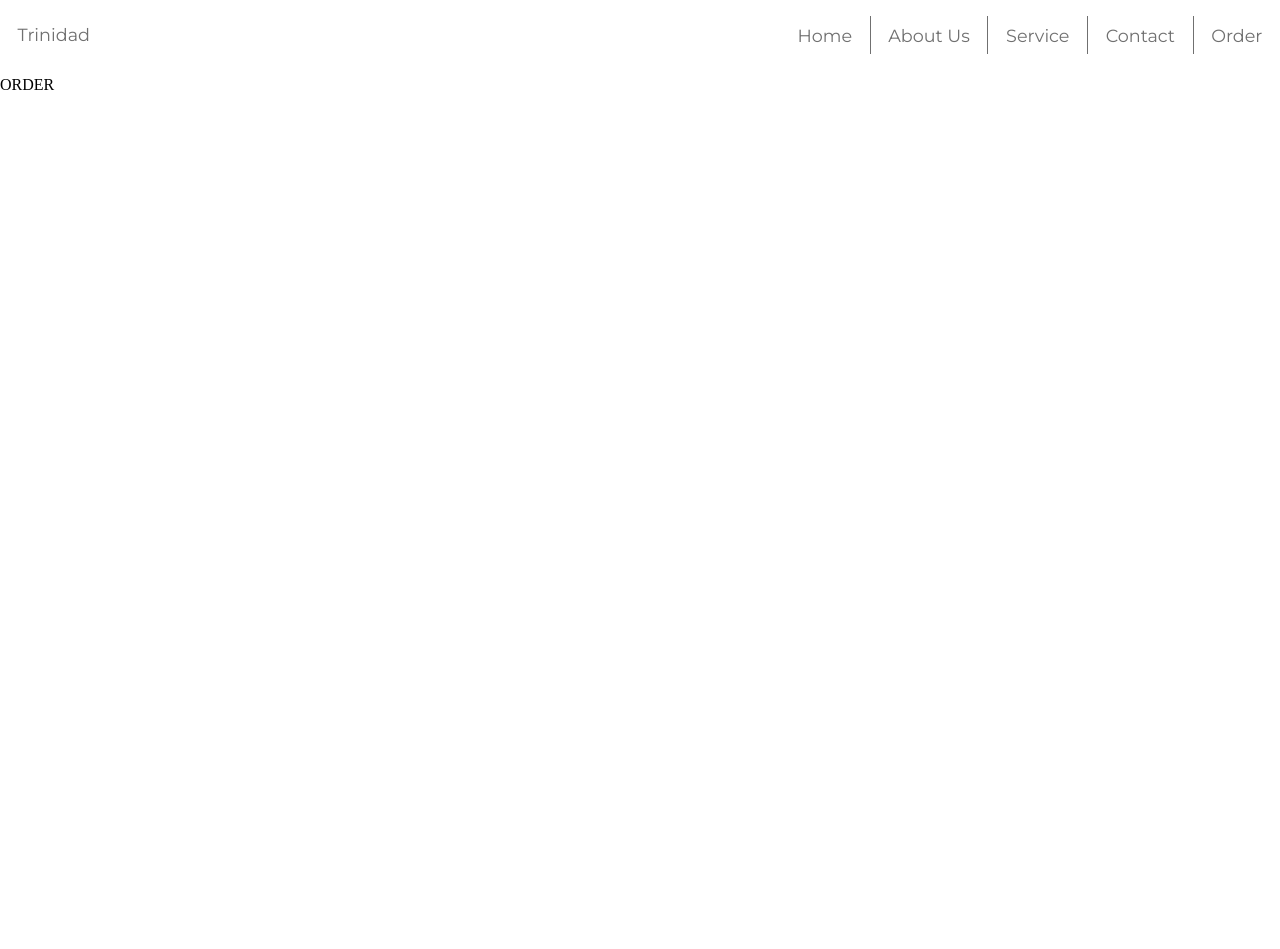
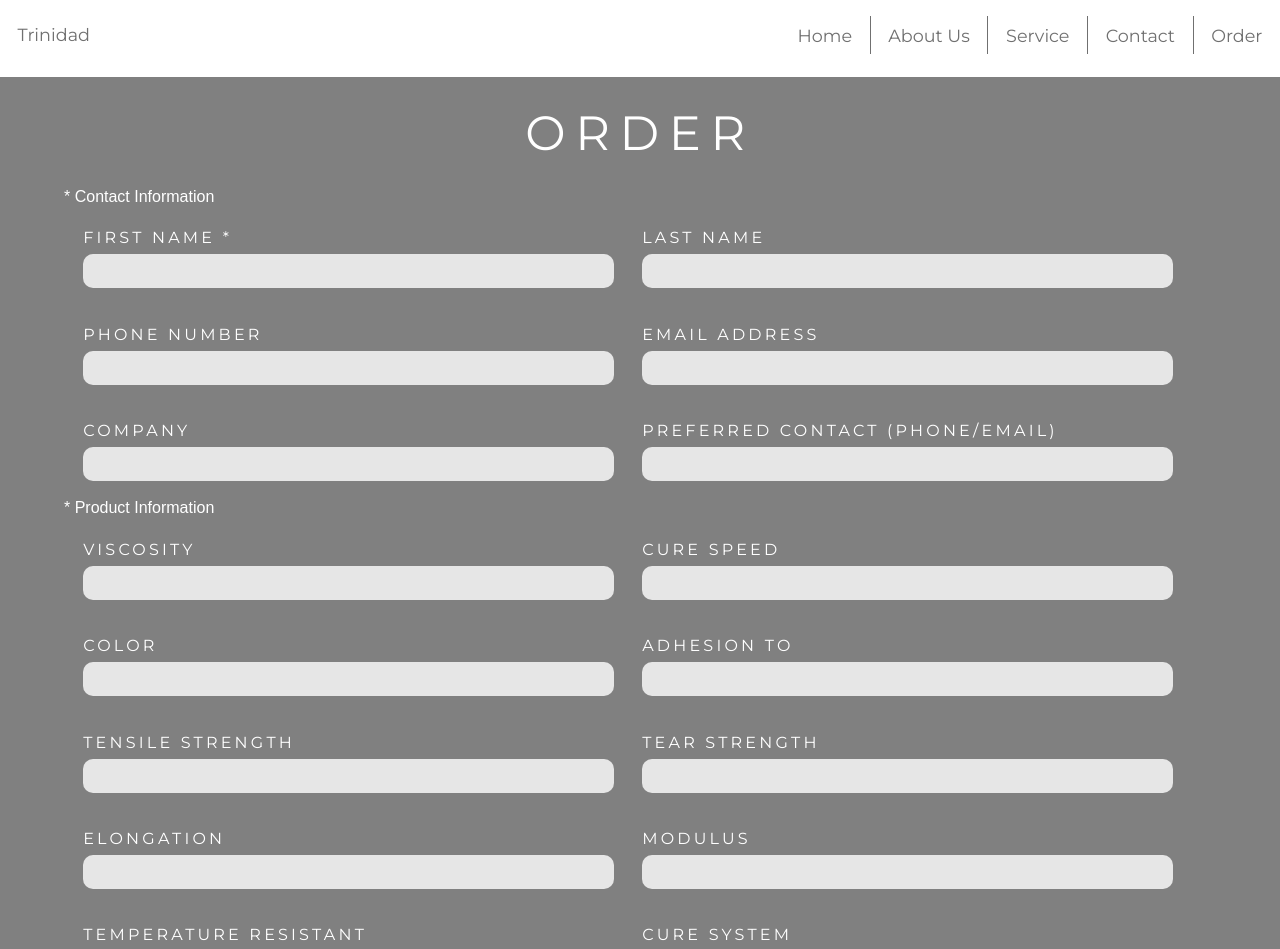
Before and after one commit to AurlinD/trinidad, a React (Create React App) app in the folder client/: page /order in a window 1280 px wide. Shown: the top 949 px of the page. Before the commit the page ends 800 px from the top, so only its background shows below. Built offline with nearby package versions, Linux system fonts and the light colour scheme.

Commit message:
started order component basic mockup

```diff
--- a/client/src/components/pages/Contact.js
+++ b/client/src/components/pages/Contact.js
@@ -4,69 +4,71 @@ import "../styles/contact.css";
 
 export default function Contact() {
   return (
-    <div className="wrapper">
-      <div className="header">LETS CONNECT</div>
-      <div className="content">
-        <div className="sub-header">
+    <div className="wrapper-contact">
+      <div className="header-contact">LETS CONNECT</div>
+      <div className="content-contact">
+        <div className="sub-header-contact">
           * Give our department 3-5 working days to get back to you
         </div>
-        <div className="boxes">
-          <div className="left-box">
-            <div className="left-box-fill-in">
-              <div className="row">
-                <div className="input">
-                  <div className="input-information">NAME *</div>
-                  <input className="input-field" type="text" />
+        <div className="boxes-contact">
+          <div className="left-box-contact">
+            <div className="left-box-fill-in-contact">
+              <div className="row-contact">
+                <div className="input-contact">
+                  <div className="input-information-contact">NAME *</div>
+                  <input className="input-field-contact" type="text" />
                 </div>
-                <div className="input">
-                  <div className="input-information">PHONE NUMBER</div>
-                  <input className="input-field" type="text" />
+                <div className="input-contact">
+                  <div className="input-information-contact">PHONE NUMBER</div>
+                  <input className="input-field-contact" type="text" />
                 </div>
               </div>
 
-              <div className="row">
-                <div className="input">
-                  <div className="input-information">COMPANY</div>
-                  <input className="input-field" type="text" />
+              <div className="row-contact">
+                <div className="input-contact">
+                  <div className="input-information-contact">COMPANY</div>
+                  <input className="input-field-contact" type="text" />
                 </div>
-                <div className="input">
-                  <div className="input-information">E-MAIL ADDRESS *</div>
-                  <input className="input-field" type="text" />
+                <div className="input-contact">
+                  <div className="input-information-contact">
+                    E-MAIL ADDRESS *
+                  </div>
+                  <input className="input-field-contact" type="text" />
                 </div>
               </div>
-              <div className="message">
-                <div className="message-input">MESSAGE</div>
-                <textarea className="message-field" />
+              <div className="message-contact">
+                <div className="message-input-contact">MESSAGE</div>
+                <textarea className="message-field-contact" />
               </div>
             </div>
           </div>
 
-          <div className="right-box">
-            <div className="right-box-header">
+          <div className="right-box-contact">
+            <div className="right-box-header-contact">
               EMAIL
-              <div className="right-box-content">email@gmail.com</div>
+              <div className="right-box-content-contact">email@gmail.com</div>
             </div>
-            <div className="right-box-header">
+            <div className="right-box-header-contact">
               NUMBER
-              <div className="right-box-content">000-000-000</div>
+              <div className="right-box-content-contact">000-000-000</div>
             </div>
-            <div className="right-box-header">
+            <div className="right-box-header-contact">
               OFFICE
-              <div className="right-box-content">
+              <div className="right-box-content-contact">
                 STREET NAME
                 <br />
                 COUNTRY CITY
               </div>
             </div>
-            <div className="right-box-header">
+            <div className="right-box-header-contact">
               FOLLOW US
-              <div className="right-box-content">emoticons</div>
+              <div className="right-box-content-contact">emoticons</div>
             </div>
           </div>
         </div>
-        <button className="send-button">
-          <div className="left-content-button">SEND</div>
-          <div className="right-content-button">
+        <button className="send-button-contact">
+          <div className="left-content-button-contact">SEND</div>
+          <div className="right-content-button-contact">
             <i class="far fa-paper-plane fa-2x"></i>
           </div>
         </button>
--- a/client/src/components/pages/Order.js
+++ b/client/src/components/pages/Order.js
@@ -1,5 +1,113 @@
 import React from "react";
+import "../styles/reset.css";
+import "../styles/order.css";
 
 export default function Order() {
-  return <div>ORDER</div>;
+  return (
+    <div className="wrapper-order">
+      <div className="header-order">ORDER</div>
+      <div className="content-order">
+        <div className="contact-order">
+          <div className="sub-header-contact-order">* Contact Information</div>
+          <div className="box-contact-order">
+            <div className="row-contact">
+              <div className="input-contact">
+                <div className="input-information-contact">FIRST NAME *</div>
+                <input className="input-field-contact" type="text" />
+              </div>
+              <div className="input-contact">
+                <div className="input-information-contact">LAST NAME</div>
+                <input className="input-field-contact" type="text" />
+              </div>
+            </div>
+            <div className="row-contact">
+              <div className="input-contact">
+                <div className="input-information-contact">PHONE NUMBER</div>
+                <input className="input-field-contact" type="text" />
+              </div>
+              <div className="input-contact">
+                <div className="input-information-contact">EMAIL ADDRESS</div>
+                <input className="input-field-contact" type="text" />
+              </div>
+            </div>
+            <div className="row-contact">
+              <div className="input-contact">
+                <div className="input-information-contact">COMPANY</div>
+                <input className="input-field-contact" type="text" />
+              </div>
+              <div className="input-contact">
+                <div className="input-information-contact">
+                  PREFERRED CONTACT (PHONE/EMAIL)
+                </div>
+                <input className="input-field-contact" type="text" />
+              </div>
+            </div>
+          </div>
+        </div>
+        <div className="contact-order">
+          <div className="sub-header-contact-order">* Product Information</div>
+          <div className="box-contact-order">
+            <div className="row-contact">
+              <div className="input-contact">
+                <div className="input-information-contact">VISCOSITY</div>
+                <input className="input-field-contact" type="text" />
+              </div>
+              <div className="input-contact">
+                <div className="input-information-contact">CURE SPEED</div>
+                <input className="input-field-contact" type="text" />
+              </div>
+            </div>
+            <div className="row-contact">
+              <div className="input-contact">
+                <div className="input-information-contact">COLOR</div>
+                <input className="input-field-contact" type="text" />
+              </div>
+              <div className="input-contact">
+                <div className="input-information-contact">ADHESION TO</div>
+                <input className="input-field-contact" type="text" />
+              </div>
+            </div>
+            <div className="row-contact">
+              <div className="input-contact">
+                <div className="input-information-contact">
+                  TENSILE STRENGTH
+                </div>
+                <input className="input-field-contact" type="text" />
+              </div>
+              <div className="input-contact">
+                <div className="input-information-contact">TEAR STRENGTH</div>
+                <input className="input-field-contact" type="text" />
+              </div>
+            </div>
+            <div className="row-contact">
+              <div className="input-contact">
+                <div className="input-information-contact">ELONGATION</div>
+                <input className="input-field-contact" type="text" />
+              </div>
+              <div className="input-contact">
+                <div className="input-information-contact">MODULUS</div>
+                <input className="input-field-contact" type="text" />
+              </div>
+            </div>
+            <div className="row-contact">
+              <div className="input-contact">
+                <div className="input-information-contact">
+                  TEMPERATURE RESISTANT
+                </div>
+                <input className="input-field-contact" type="text" />
+              </div>
+              <div className="input-contact">
+                <div className="input-information-contact">CURE SYSTEM</div>
+                <input className="input-field-contact" type="text" />
+              </div>
+            </div>
+          </div>
+        </div>
+        <div className="message-contact">
+          <div className="message-input-contact">ADDITIONAL COMMENTS</div>
+          <textarea className="message-field-contact" />
+        </div>
+      </div>
+    </div>
+  );
 }
--- a/client/src/components/styles/contact.css
+++ b/client/src/components/styles/contact.css
@@ -1,4 +1,4 @@
-.wrapper {
+.wrapper-contact {
   font-family: "Montserrat";
   background-image: url("/lib/contact.jpg");
   background-size: cover;
@@ -7,61 +7,61 @@
   z-index: -10;
 }
 
-.header {
+.header-contact {
   text-align: center;
   color: white;
   font-size: 48px;
-  padding: 2vh 0;
+  padding: 4vh 0;
   letter-spacing: 0.2em;
 }
 
-.content {
+.content-contact {
   display: flex;
   flex-direction: column;
   width: 90%;
   margin: 0 auto;
 }
 
-.boxes {
+.boxes-contact {
   color: white;
   display: flex;
   flex-direction: row;
   height: 90%;
 }
 
-.sub-header {
+.sub-header-contact {
   font-family: sans-serif;
   color: white;
   padding-bottom: 0.4em;
 }
 
-.left-box {
+.left-box-contact {
   z-index: 0;
   width: 65%;
 }
 
-.left-box-fill-in {
+.left-box-fill-in-contact {
   background: rgba(255, 255, 255, 0.3);
   height: 100%;
 }
-.row {
+.row-contact {
   display: flex;
   flex-direction: row;
   padding: 0.2em;
 }
 
-.input {
+.input-contact {
   width: 46%;
   padding: 1em;
 }
 
-.input-information {
+.input-information-contact {
   color: rgba(255, 255, 255, 1);
   margin-bottom: 1vh;
   letter-spacing: 0.2em;
 }
 
-.input-field {
+.input-field-contact {
   background: rgba(255, 255, 255, 0.8);
   width: 100%;
   border-style: none;
@@ -70,11 +70,11 @@
   font-size: 1.1em;
 }
 
-.message {
+.message-contact {
   padding: 1.2em;
 }
 
-.message-input {
+.message-input-contact {
   margin-bottom: 1vh;
   letter-spacing: 0.2em;
 }
@@ -91,19 +91,19 @@ textarea {
   font-size: 1.1em;
 }
 
-.right-box {
+.right-box-contact {
   margin: 0 1vw;
   width: 30%;
   background: rgba(255, 255, 255, 0.3);
   /* opacity: 0.6; */
 }
 
-.right-box-header {
+.right-box-header-contact {
   padding: 1.2em;
   letter-spacing: 0.2em;
 }
 
-.right-box-content {
+.right-box-content-contact {
   font-family: sans-serif;
   letter-spacing: 0;
 }
@@ -121,7 +121,7 @@ textarea {
   color: #3e5ba9;
 }
 
-.send-button {
+.send-button-contact {
   display: inline-flex;
   flex-direction: row;
   justify-content: space-between;
@@ -137,7 +137,7 @@ textarea {
   border-radius: 10px;
 }
 
-.left-content-button {
+.left-content-button-contact {
   font-family: "Montserrat";
   font-size: 24px;
   letter-spacing: 0.2em;
--- /dev/null
+++ b/client/src/components/styles/order.css
@@ -0,0 +1,28 @@
+.wrapper-order {
+  background: grey;
+  font-family: "Montserrat";
+  background-size: cover;
+  margin: 0 auto;
+  z-index: -10;
+}
+
+.header-order {
+  text-align: center;
+  color: white;
+  font-size: 48px;
+  padding: 4vh 0;
+  letter-spacing: 0.2em;
+}
+
+.content-order {
+  display: flex;
+  flex-direction: column;
+  width: 90%;
+  margin: 0 auto;
+}
+
+.sub-header-contact-order {
+  font-family: sans-serif;
+  color: white;
+  padding-bottom: 0.4em;
+}
```
Also changed, not shown: client/public/lib/order.jpg (added).
